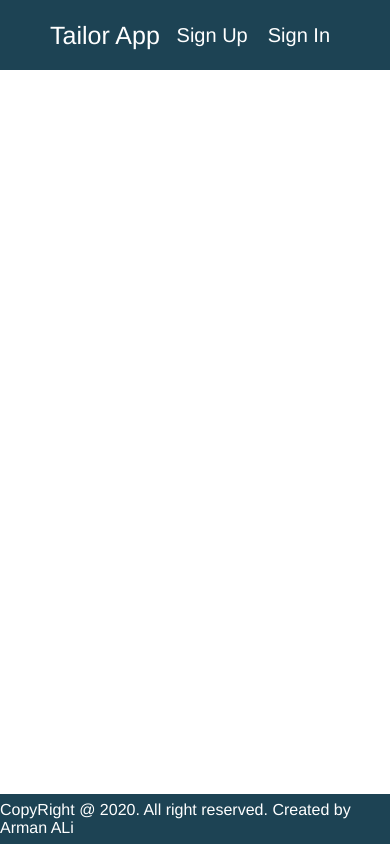
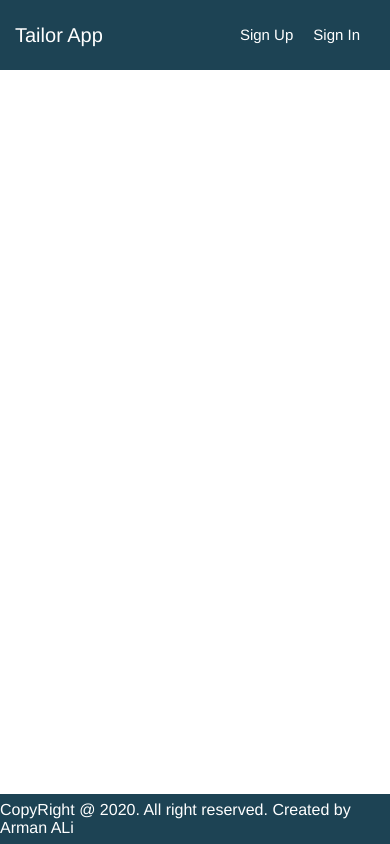
Before and after one commit to Arman-Arzoo/TailorApp-FYP, a React (Create React App) app in the folder tailor-frontend/: page / in a window 390 px wide. Built offline with nearby package versions, Linux system fonts and the light colour scheme.

Commit message:
Media query for header
Mobile response header

```diff
--- a/tailor-frontend/src/App.css
+++ b/tailor-frontend/src/App.css
@@ -97,3 +97,29 @@ body{
   align-items: center;
 }
 /* Footer style Start */
+
+
+/* For Mobile Responsive Start */
+@media (max-width:550px){
+  /* header padding */
+  .header{
+    padding-left: 1.5rem;
+  }
+
+  /* header logo size */
+  .header .header-logo a{
+    font-size: 2rem;
+  }
+/* header menu right padding */
+  .header .header-menu {
+    padding-right: 2rem;
+  }
+
+  .header .header-menu a {
+    font-size: 1.5rem;
+     padding: 1rem;
+  }
+
+
+
+}
--- a/tailor-frontend/src/components/Footer.js
+++ b/tailor-frontend/src/components/Footer.js
@@ -3,7 +3,7 @@ import React from 'react'
 export const Footer = ({name}) => {
     return (
         <div className="footer">
-             CopyRight @ 2020. All right reserved. Created by {name}
+             <p>CopyRight @ 2020. All right reserved. Created by {name}</p>
         </div>
     )
 }
```
